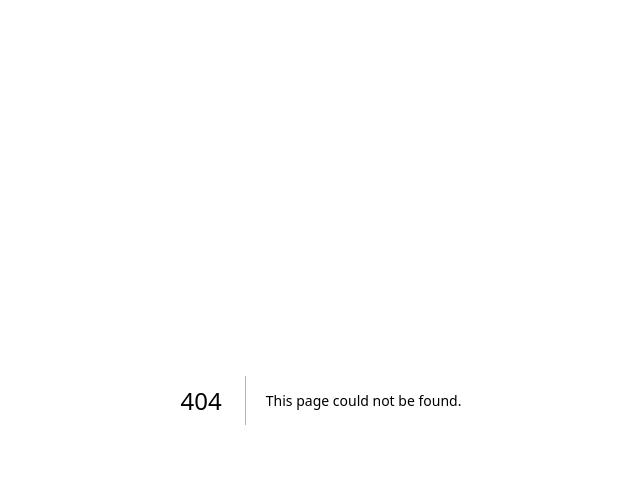
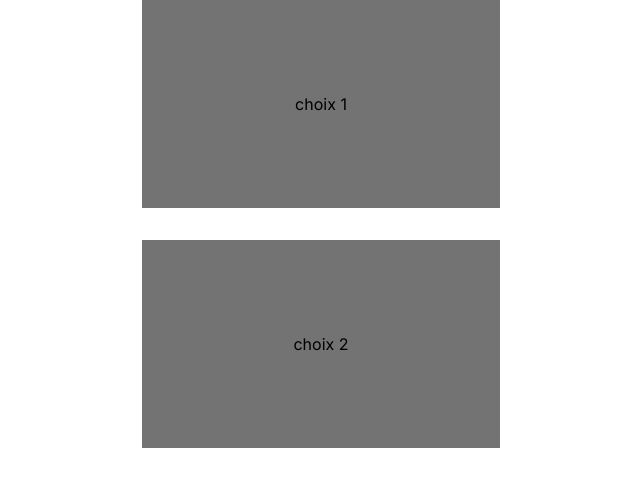
Before and after one commit to FlorianLz/inti, a Next.js app: page /Button in a window 1280 px wide. Before the commit this address had no page. Shown: the top 486 px of the page, without its empty margins (319-959 px from the left). Built offline with nearby package versions, Linux system fonts and the light colour scheme.

Commit message:
create components Button (#3)
Co-authored-by: delacherie olivier <you@example.com>
Co-authored-by: FlorianLz <46797434+FlorianLz@users.noreply.github.com>

```diff
--- /dev/null
+++ b/app/Button/page.tsx
@@ -0,0 +1,10 @@
+"use client";
+import React from 'react';
+import ButtonComponent from '@/components/Button';
+export default function  Buttton() {
+    return (
+        <div>
+            <ButtonComponent buttonText1="choix 1" buttonText2="choix 2" />
+        </div>
+    );
+};
--- a/app/globals.css
+++ b/app/globals.css
@@ -16,6 +16,12 @@
     }
 }
 
+
+body {
+  color: rgb(var(--foreground-rgb));
+  background: white;
+}
+
 @layer utilities {
     @variants responsive {
         /* Hide scrollbar for Chrome, Safari and Opera */
--- /dev/null
+++ b/components/Button.tsx
@@ -0,0 +1,25 @@
+import React from 'react';
+import {ButtonComponentProps} from "@/interfaces/Button.interface";
+
+const ButtonComponent: React.FC<ButtonComponentProps> = ({ buttonText1, buttonText2 }) => {
+    const handleButtonClick1 = () => {
+        console.log(`Button 1 clicked! Text: ${buttonText1}`);
+    };
+
+    const handleButtonClick2 = () => {
+        console.log(`Button 2 clicked! Text: ${buttonText2}`);
+    };
+
+    return (
+        <div className="flex gap-8 flex-col justify-center">
+            <button className="w-[358px] h-[208px]  mx-auto my-0 text-black bg-neutral-500" onClick={handleButtonClick1}>
+                {buttonText1}
+            </button>
+            <button className="w-[358px] h-[208px]  mx-auto my-0 text-black bg-neutral-500" onClick={handleButtonClick2}>
+                {buttonText2}
+            </button>
+        </div>
+    );
+};
+
+export default ButtonComponent;
--- /dev/null
+++ b/interfaces/Button.interface.ts
@@ -0,0 +1,4 @@
+export interface ButtonComponentProps {
+    buttonText1: string;
+    buttonText2: string;
+}
```
